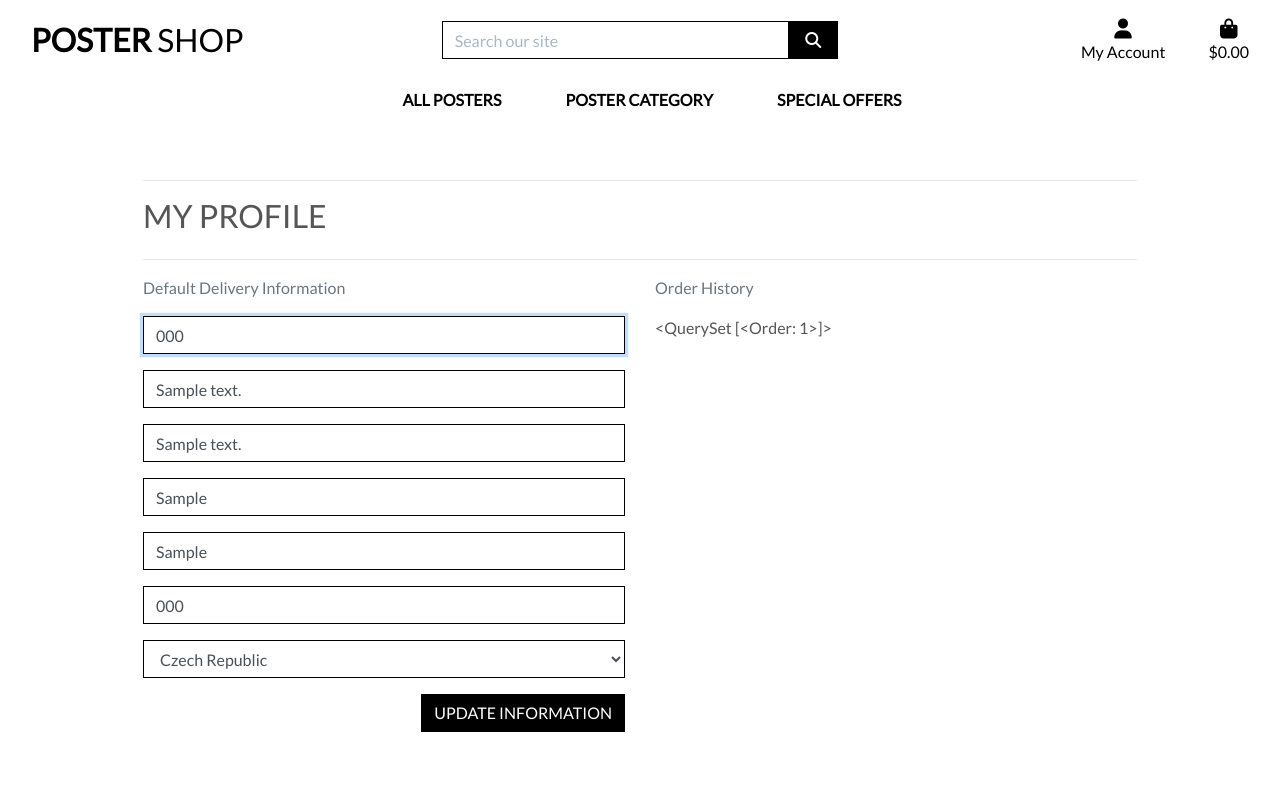
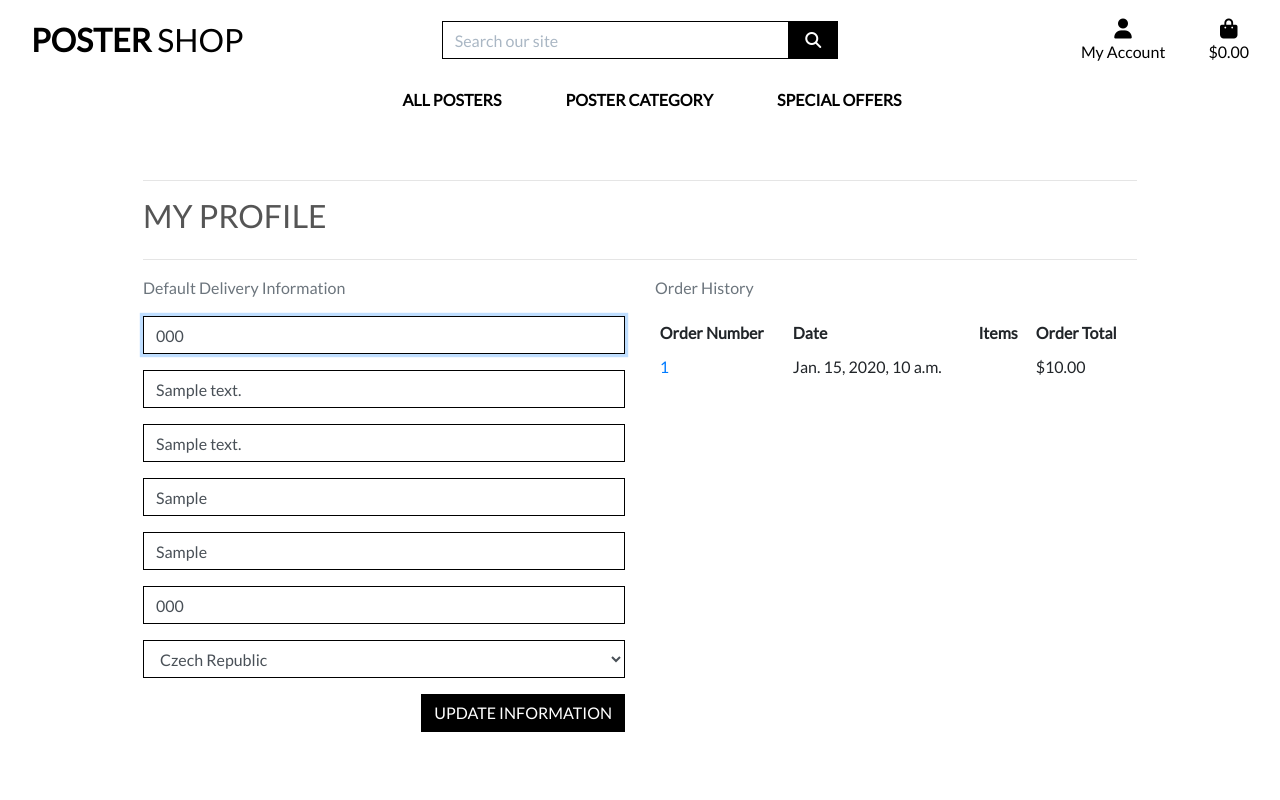
Before and after one commit to slbabin/poster-shop-gp, a Django app: page /profile/ in a window 1280 px wide. Run offline with Django 4.2, Linux system fonts and the light colour scheme; a user stored in the database is signed in; tables that the repository leaves empty hold one stand-in row (values such as "Sample post"); some libraries are stand-ins or nearby versions.

Commit message:
Added order history functionally and saved info for profile

```diff
--- a/checkout/admin.py
+++ b/checkout/admin.py
@@ -13,7 +13,7 @@ class OrderAdmin(admin.ModelAdmin):
     readonly_fields = ('order_id', 'date', 'delivery_price', 'order_total', 'grand_total', 'original_bag', 'stripe_pid')
 
 
-    fields = ('order_id', 'name', 'email', 'phone', 'street_address1',
+    fields = ('order_id', 'name', 'user_profile', 'email', 'phone', 'street_address1',
               'street_address2', 'city', 'county',
               'country', 'postcode', 'delivery_price',
               'order_total', 'grand_total', 'date', 'original_bag', 'stripe_pid')
--- a/profiles/static/profiles/css/profile.css
+++ b/profiles/static/profiles/css/profile.css
@@ -14,3 +14,8 @@
 #id_default_country option:first-child {
     color: #aab7c4;
 }
+
+.order-history {
+    max-height: 450px;
+    overflow-y: auto;
+}
--- a/profiles/templates/profiles/profile.html
+++ b/profiles/templates/profiles/profile.html
@@ -39,7 +39,44 @@
             </div>
             <div class="col-12 col-lg-6">
                 <p class="text-muted">Order History</p>
-                {{ orders }}
+                <div class="order-history table-responsive">
+
+                    <table class="table table-sm table-borderless">
+                        <thead>
+                            <tr>
+                                <th>Order Number</th>
+                                <th>Date</th>
+                                <th>Items</th>
+                                <th>Order Total</th>
+                            </tr>
+                        </thead>
+                        <tbody>
+                            {% for order in orders %}
+                                <tr>
+                                    <td>
+                                        <a href="{% url 'order_history' order.order_id %}"
+                                        title="{{ order.order_id }}">
+                                            {{ order.order_id|truncatechars:6 }}
+                                        </a>
+                                    </td>
+                                    <td>{{ order.date }}</td>
+                                    <td>
+                                        <ul class="list-unstyled">
+                                            {% for item in order.lineitems.all %}
+                                                <li class="small">
+                                                    {% if item.product.has_sizes %}
+                                                        Size {{ item.product.size }}
+                                                    {% endif %}{{ item.product.title }} x{{ item.quantity }}
+                                                </li>
+                                            {% endfor %}
+                                        </ul>
+                                    </td>
+                                    <td>${{ order.grand_total }}</td>
+                                </tr>
+                            {% endfor %}
+                        </tbody>
+                    </table>
+                </div>
             </div>
         </div>
 
--- a/profiles/urls.py
+++ b/profiles/urls.py
@@ -1,6 +1,8 @@
 from django.urls import path
 from . import views
 
+
 urlpatterns = [
-    path('', views.profile, name='profile')
+    path('', views.profile, name='profile'),
+    path('order_history/<order_id>', views.order_history, name='order_history'),
 ]
--- a/profiles/views.py
+++ b/profiles/views.py
@@ -1,6 +1,7 @@
 from django.shortcuts import render, get_object_or_404
 from .models import UserProfile
 from .forms import UserProfileForm
+from checkout.models import Order
 
 from django.contrib import messages
 
@@ -26,3 +27,21 @@ def profile(request):
     }
 
     return render(request, template, context)
+
+
+def order_history(request, order_id):
+
+    order = get_object_or_404(Order, order_id=order_id)
+
+    messages.info(request, (
+        f'This is a past confirmation for order number {order_id}. '
+        'A confirmation email was sent on the order date.'
+    ))
+
+    template = 'checkout/checkout_success.html'
+    context = {
+        'order': order,
+        'from_profile': True,
+    }
+
+    return render(request, template, context)
```
Also changed, not shown: checkout/templates/checkout/checkout_success.html (+10 -0 lines), checkout/views.py (+44 -1 lines).
